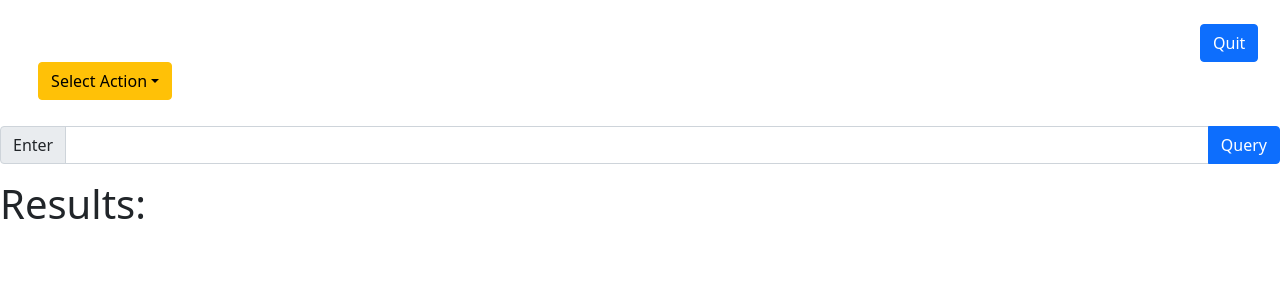
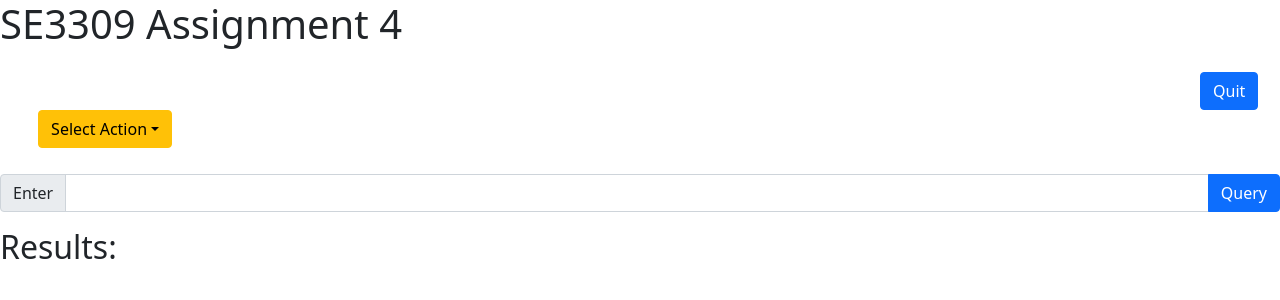
Before and after one commit to pmoeini1/3309-webapp, a React (Create React App) app: page / in a window 1280 px wide. Shown: the top 300 px of the page. Built offline with nearby package versions, Linux system fonts and the light colour scheme.

Commit message:
Add title

```diff
--- a/src/App.js
+++ b/src/App.js
@@ -19,6 +19,13 @@ function App() {
   // holds data displayed to user
   let empty = <div></div>
   const [display, setDisplay] = useState(empty);
+
+  let title = (
+    <div>
+      <h1>SE3309 Assignment 4</h1>
+    </div>
+  )
+
   let quitButton = (
     <div className='quit'>
         <Button className='quit' variant="primary" onClick={
@@ -92,12 +99,13 @@ function App() {
   );
 
   let resultsHeader = (
-    <h1>Results: </h1>
+    <h2>Results: </h2>
   );
 
 
   return (
     <div className="App">
+      {title}
       {quitButton}
       {dropdown}
       {input}
```
